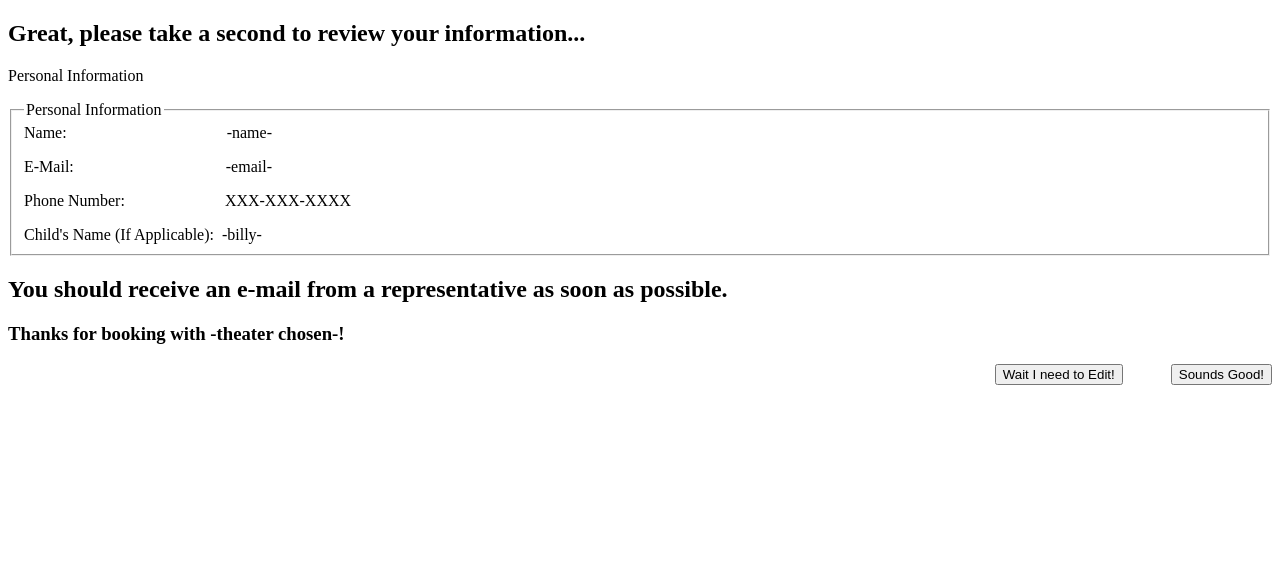
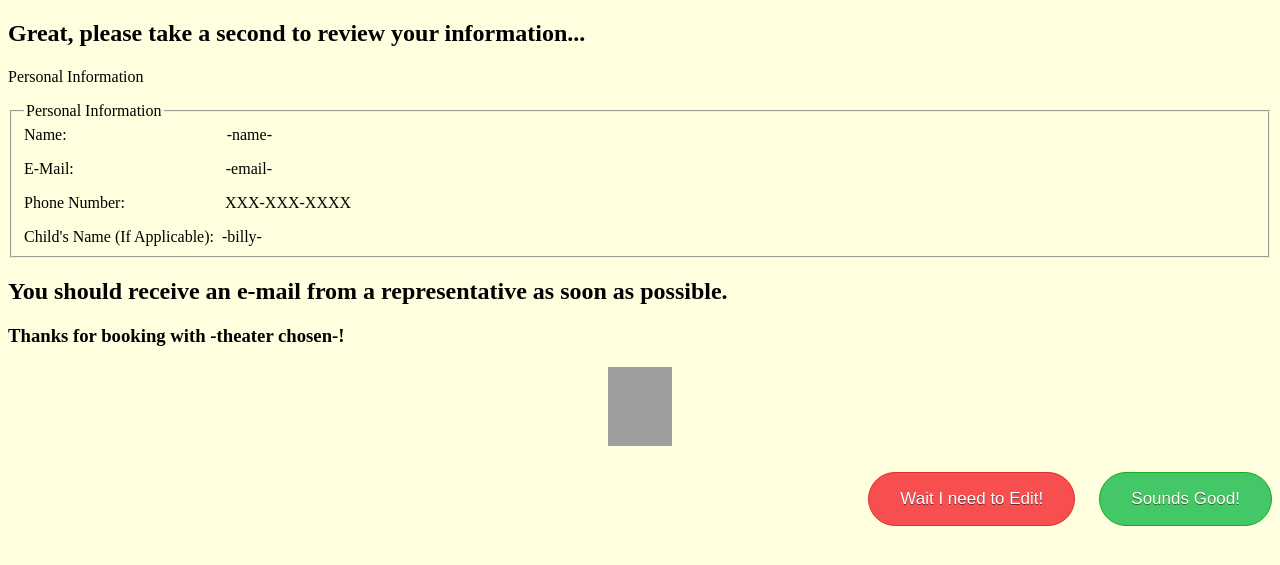
Before and after one commit to alext114/EPS, a PHP site: page /confirmation.html in a window 1280 px wide. Shown: the top 565 px of the page. Run offline with PHP 8.4, Linux system fonts and the light colour scheme; grey boxes are pictures that could not be loaded.

Commit message:
new changes to UI

```diff
--- a/ButtonReferences.css
+++ b/ButtonReferences.css
@@ -23,6 +23,28 @@
 	top:1px;
 }
 
+.declineButton {
+	background-color:#f74f4f;
+	-moz-border-radius:28px;
+	-webkit-border-radius:28px;
+	border-radius:28px;
+	border:1px solid #e32d2d;
+	display:inline-block;
+	cursor:pointer;
+	color:#ffffff;
+	font-family:Arial;
+	font-size:17px;
+	padding:16px 31px;
+	text-decoration:none;
+	text-shadow:0px 1px 0px #612a31;
+}
+.declineButton:hover {
+	background-color:#f54949;
+}
+.declineButton:active {
+	position:relative;
+	top:1px;
+}
 
 .loginButton {
 	-moz-box-shadow: 0px 1px 0px 0px #fff6af;
--- a/confirmation.html
+++ b/confirmation.html
@@ -3,9 +3,16 @@
   <head>
     <meta content="text/html; charset=utf-8" http-equiv="content-type">
     <title>customerconfirmation</title>
+    <style>
+    body{
+      background-color: 	#ffffe0
+    }
+  </style>
   </head>
   <body>
-    <h2>Great, please take a second to review your information...</h2>
+    <h2>Great, please take a second to review your information...&nbsp;&nbsp;</h2>
+    <h1 style=" text-align: center;"></h1>
+    <h1 style=" text-align: center;"></h1>
     <p>Personal Information </p>
     <fieldset name="personalInfoFieldSet">Name:&nbsp;&nbsp; &nbsp;&nbsp; &nbsp;
       &nbsp;&nbsp; &nbsp;&nbsp;&nbsp; &nbsp;&nbsp;&nbsp; &nbsp;&nbsp;
@@ -24,11 +31,18 @@
       &nbsp; <legend>Personal Information</legend>&nbsp; <br>
     </fieldset>
     <h2>You should receive an e-mail from a representative as soon as possible.</h2>
-    <h3>Thanks for booking with <label form="theaternameLabel">-theater chosen-</label>!</h3>
-    <div style="text-align: right;"> <button name="changeButton">Wait I need to
-        Edit!</button>&nbsp;&nbsp;&nbsp; &nbsp;&nbsp;&nbsp;
-      &nbsp;&nbsp;&nbsp;&nbsp;<button name="submitButton">Sounds Good!</button></div>
-    <p><br>
-    </p>
+    <h3>Thanks for booking with <label form="theaternameLabel">-theater chosen-</label>!
+    </h3>
+    <h2 style="text-align: center;"><img style="width: 64px; height: 79px;" src="http://images.clipartpanda.com/movie-clipart-popcorn3.png"></h2>
+    <div style="text-align: right;">
+      <link rel="stylesheet" type="text/css" href="ButtonReferences.css">
+      <a href="ButtonReferences.css" class="declineButton">Wait I need to Edit!</a>
+      &nbsp;&nbsp;&nbsp;&nbsp;
+      <link rel="stylesheet" type="text/css" href="ButtonReferences.css">
+      <a href="ButtonReferences.css" class="submitButton">Sounds Good!</a>
+      <p><br>
+      </p>
+    </div>
+
   </body>
 </html>
```
